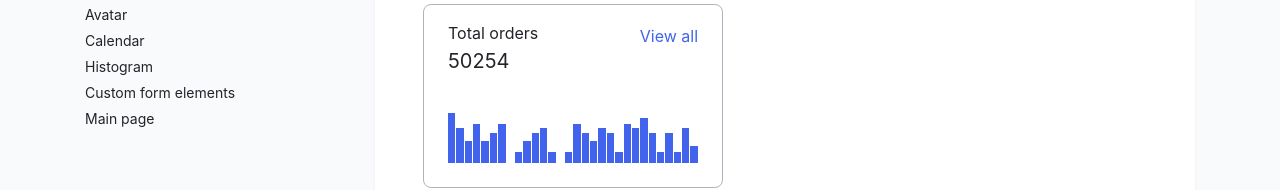
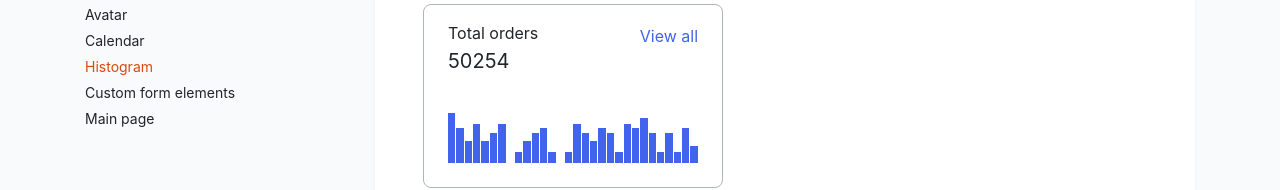
Before and after one commit to js-tasks-ru/htmlcss-20220919_grebady, a website: page pages/layout.html in a window 1280 px wide. Shown: the part 214-404 px from the top of the page. Drawn offline with Linux system fonts and the light colour scheme; a web font is replaced by a local one.

Commit message:
fix(c-layout): Переименован класс sidebar__link_link
sidebar__link_link -> c-sidebar__link_current-link

```diff
--- a/pages/layout.html
+++ b/pages/layout.html
@@ -60,7 +60,7 @@
                             <li class="c-sidebar__list-item"><a class="c-sidebar__link" href="#">Tooltip</a></li>
                             <li class="c-sidebar__list-item"><a class="c-sidebar__link" href="#">Avatar</a></li>
                             <li class="c-sidebar__list-item"><a class="c-sidebar__link" href="#">Calendar</a></li>
-                            <li class="c-sidebar__list-item"><a class="c-sidebar__link c-sidebar__link_link" href="#">Histogram</a></li>
+                            <li class="c-sidebar__list-item"><a class="c-sidebar__link c-sidebar__link_current-link" href="#">Histogram</a></li>
                             <li class="c-sidebar__list-item"><a class="c-sidebar__link" href="#">Custom form elements</a></li>
                             <li class="c-sidebar__list-item"><a class="c-sidebar__link" href="#">Main page</a></li>
                         </ul>
```
